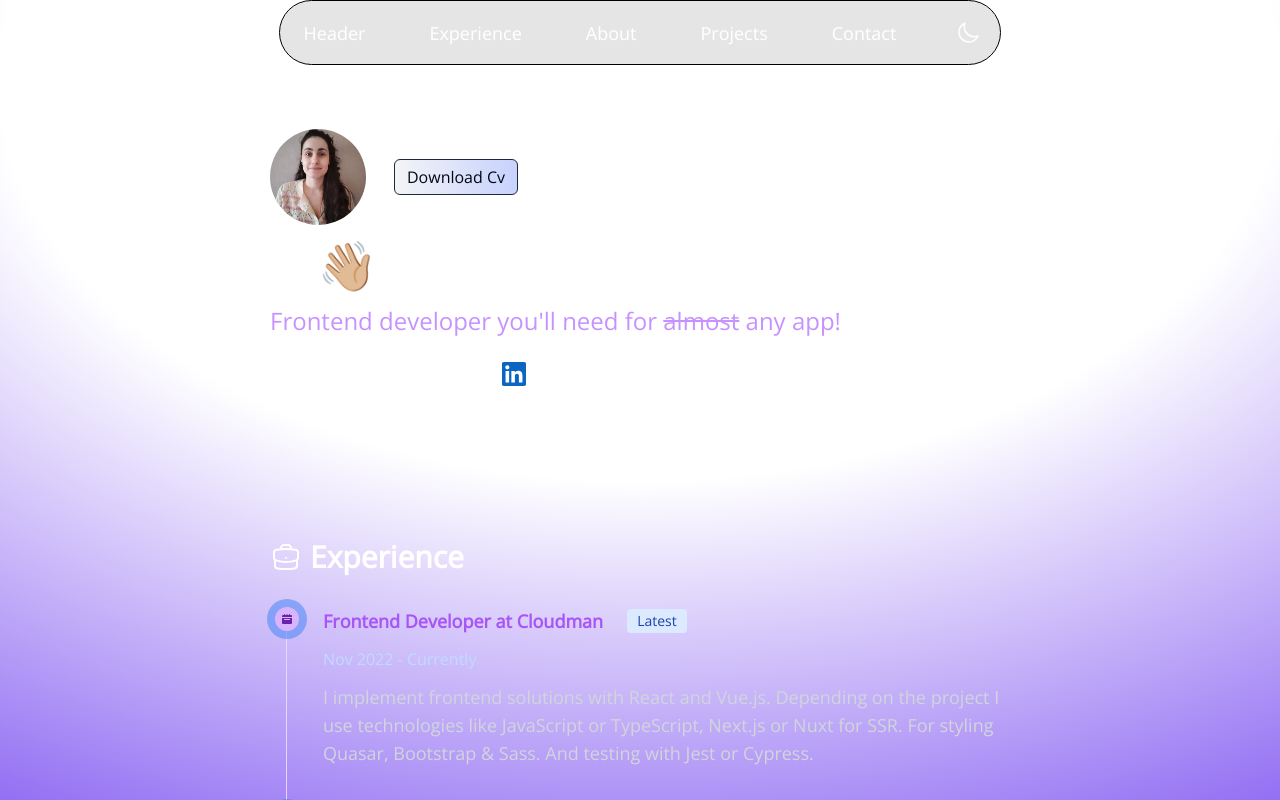
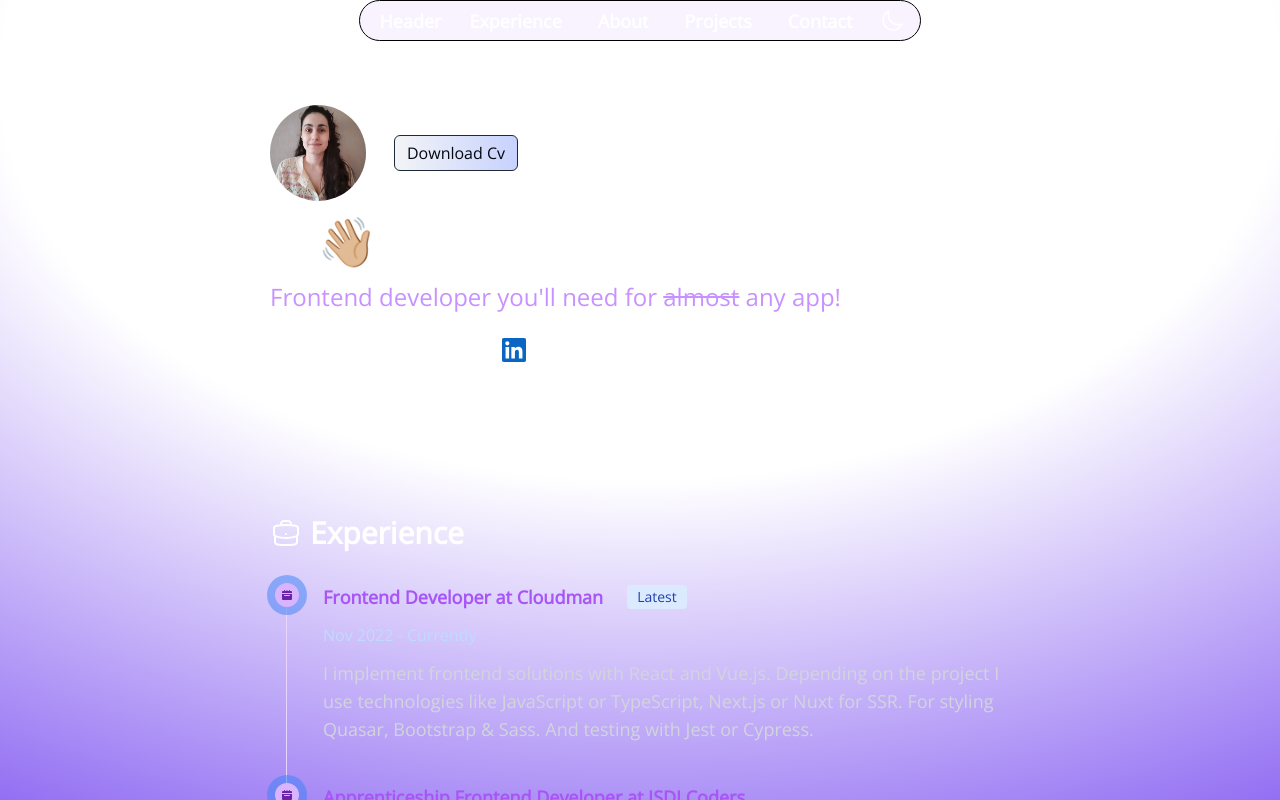
Before and after one commit to SaraCarreras/Portfolio, a React (Vite) app: page / in a window 1280 px wide. Shown: the top 800 px of the page. Built offline with nearby package versions, Linux system fonts and the light colour scheme; a web font is replaced by a local one.

Commit message:
fixed styles

```diff
--- a/src/components/NavBar/NavBar.tsx
+++ b/src/components/NavBar/NavBar.tsx
@@ -34,25 +34,38 @@ export function NavBar() {
 
   //sm:w-[740px]
   return (
-    <nav className="flex p-3 mx-auto sticky dark:bg-white/50 w-fit top-0 z-10 border rounded-full border-black bg-black/10 backdrop-blur-2xl ">
-      <ul className="flex flex-row gap-x-5  items-center self-end text-sm sm:text-lg sm:gap-x-10 ">
-        <li className=" hover:bg-white/10 rounded-full px-3 py-1 ">
-          <a href="#header">Header</a>
+    <nav className="flex mx-auto sticky dark:bg-white/60 w-fit top-0 z-10 border rounded-full border-black bg-purple-400/10 backdrop-blur-2xl ">
+      <ul className="flex flex-row items-center self-end font-bold sm:text-lg sm:gap-x-5 ">
+        <li>
+          <a className=" hover:text-purple-600 pl-5" href="#header">
+            Header
+          </a>
         </li>
-        <li className=" hover:bg-white/10 rounded-full px-3 py-1">
-          <a href="#experience">Experience</a>
+        <li>
+          <a className=" hover:text-purple-600 px-2" href="#experience">
+            Experience
+          </a>
         </li>
-        <li className=" hover:bg-white/10 rounded-full px-3 py-1">
-          <a href="#about">About</a>
+        <li>
+          <a className=" hover:text-purple-600 px-2" href="#about">
+            About
+          </a>
         </li>
-        <li className=" hover:bg-white/10 rounded-full px-3 py-1">
-          <a href="#projects">Projects</a>
+        <li>
+          <a className=" hover:text-purple-600 px-2" href="#projects">
+            Projects
+          </a>
         </li>
-        <li className=" hover:bg-white/10 rounded-full px-3 py-1">
-          <a href="#contact">Contact</a>
+        <li>
+          <a className=" hover:text-purple-600 px-2" href="#contact">
+            Contact
+          </a>
         </li>
-        <li className=" hover:bg-white/10 rounded-full px-2  items-center">
-          <button className="mt-2  items-center" onClick={handleChangeTheme}>
+        <li>
+          <button
+            className="mt-2  hover:text-purple-600 pr-4 "
+            onClick={handleChangeTheme}
+          >
             {SvgComponente}
           </button>
         </li>
```
